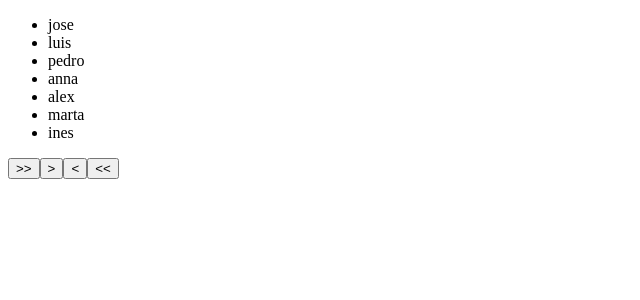
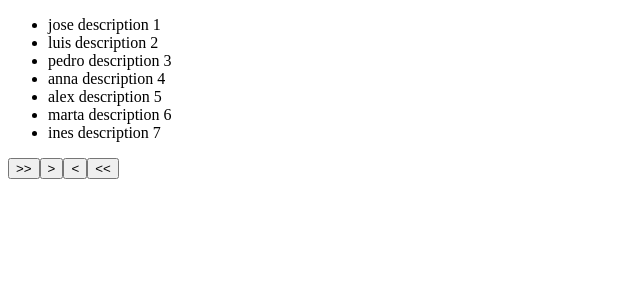
Before and after one commit to ggcgoogling/listSelector, an Angular app: page / in a window 1280 px wide. Shown: the top 300 px of the page, without its empty margins (0-640 px from the left). Built offline with nearby package versions, Linux system fonts and the light colour scheme.

Commit message:
using template

```diff
--- a/src/app/app.component.html
+++ b/src/app/app.component.html
@@ -1 +1,6 @@
-<app-list-selector [list]="passengers"></app-list-selector>
+<app-list-selector [list]="passengers">
+  <ng-template let-item="item">
+    {{item.name}}
+    {{item.description}}
+  </ng-template>
+</app-list-selector>
--- a/src/app/app.component.ts
+++ b/src/app/app.component.ts
@@ -1,4 +1,5 @@
 import { Component } from '@angular/core';
+import { Passenger } from './app.model';
 
 @Component({
   selector: 'app-root',
@@ -6,5 +7,13 @@ import { Component } from '@angular/core';
   styleUrls: ['./app.component.css']
 })
 export class AppComponent {
-  passengers = ['jose', 'luis', 'pedro', 'anna', 'alex', 'marta', 'ines'];
+  passengers: Passenger[] = [
+    { name: 'jose', description: 'description 1' },
+    { name: 'luis', description: 'description 2' },
+    { name: 'pedro', description: 'description 3' },
+    { name: 'anna', description: 'description 4' },
+    { name: 'alex', description: 'description 5' },
+    { name: 'marta', description: 'description 6' },
+    { name: 'ines', description: 'description 7' },
+  ];
 }
--- /dev/null
+++ b/src/app/app.model.ts
@@ -0,0 +1,4 @@
+export interface Passenger {
+  name: string;
+  description: string;
+}
--- a/src/app/list-selector/list-selector.component.html
+++ b/src/app/list-selector/list-selector.component.html
@@ -1,16 +1,36 @@
 <ul>
-  <li *ngFor="let element of list" (click)="selectedItem = element" [ngClass]="{'selected': element === selectedItem}">
-    {{ element }}
+  <li
+    *ngFor="let item of list"
+    (click)="selectedItem = item"
+    [ngClass]="{ selected: item === selectedItem }"
+  >
+    <ng-template
+      [ngTemplateOutlet]="template"
+      [ngTemplateOutletContext]="{
+        item: item
+      }"
+    >
+    </ng-template>
   </li>
 </ul>
 
-<button (click)="moveAllToList2()"> >> </button>
-<button (click)="moveSelectedToList2()"> > </button>
-<button (click)="moveSelectedToList()"> < </button>
-<button (click)="moveAllToList()"> << </button>
+<button (click)="moveAllToList2()">>></button>
+<button (click)="moveSelectedToList2()">></button>
+<button (click)="moveSelectedToList()"><</button>
+<button (click)="moveAllToList()"><<</button>
 
 <ul>
-  <li *ngFor="let element2 of list2" (click)="selectedItem2 = element2" [ngClass]="{'selected': element2 === selectedItem2}">
-    {{ element2 }}
+  <li
+    *ngFor="let item of list2"
+    (click)="selectedItem2 = item"
+    [ngClass]="{ selected: item === selectedItem2 }"
+  >
+    <ng-template
+      [ngTemplateOutlet]="template"
+      [ngTemplateOutletContext]="{
+        item: item
+      }"
+    >
+    </ng-template>
   </li>
 </ul>
--- a/src/app/list-selector/list-selector.component.ts
+++ b/src/app/list-selector/list-selector.component.ts
@@ -1,4 +1,4 @@
-import { Component, OnInit, Input } from '@angular/core';
+import { Component, OnInit, Input, TemplateRef, ContentChild } from '@angular/core';
 
 @Component({
   selector: 'app-list-selector',
@@ -10,6 +10,9 @@ export class ListSelectorComponent implements OnInit {
   public list2: Array<any> = [];
   public selectedItem: any;
   public selectedItem2: any;
+
+  @ContentChild(TemplateRef)
+  template: TemplateRef<any>;
 
   constructor() { }
 
```
